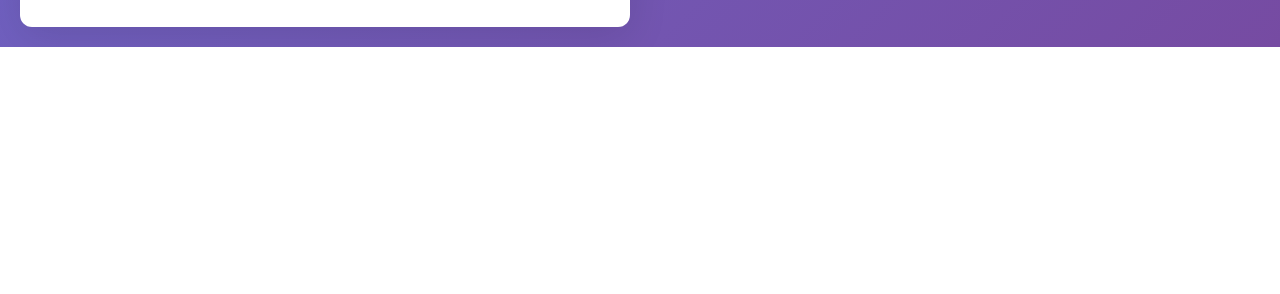
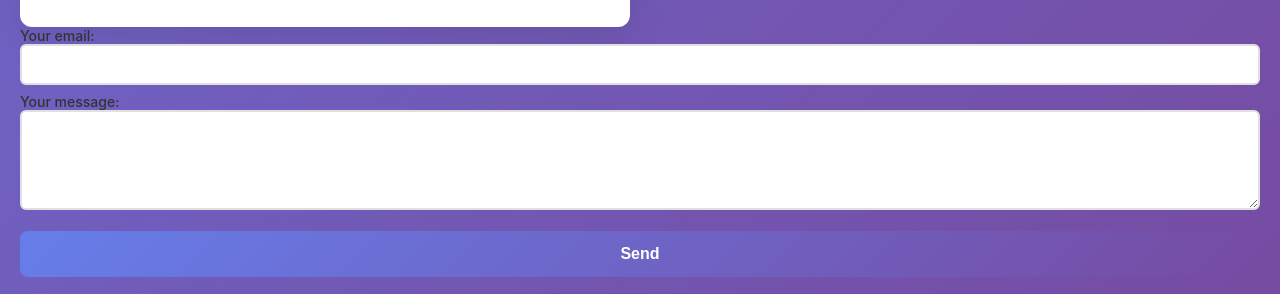
Before and after one commit to LindaBotha/laldr-courtesy-post, a plain HTML site: page index.html in a window 1280 px wide. Shown: the part 1908-2202 px from the top of the page. Before the commit the page ends 1955 px from the top, so only its background shows below. Drawn offline with Linux system fonts and the light colour scheme.

Commit message:
Add email and message submission form
Added a form for email and message submission.

```diff
--- a/index.html
+++ b/index.html
@@ -605,3 +605,20 @@
     </script>
 </body>
 </html>
+
+<!-- modify this form HTML and place wherever you want your form -->
+<form
+  action="https://formspree.io/f/manplqzq"
+  method="POST"
+>
+  <label>
+    Your email:
+    <input type="email" name="email">
+  </label>
+  <label>
+    Your message:
+    <textarea name="message"></textarea>
+  </label>
+  <!-- your other form fields go here -->
+  <button type="submit">Send</button>
+</form>
```
